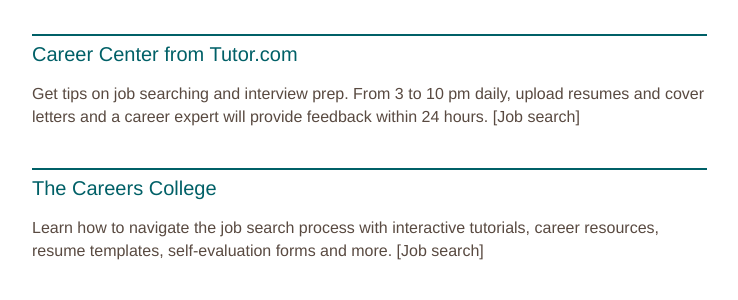
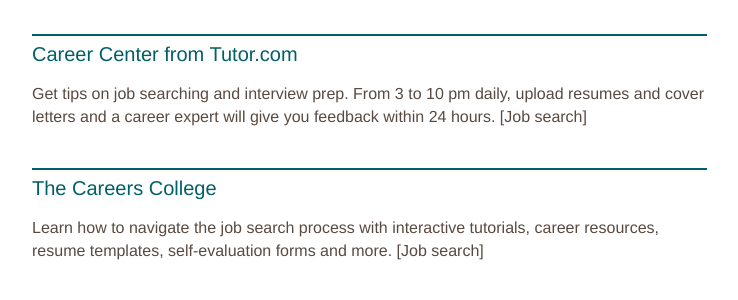
Before and after one commit to skokielibrary/spl-content, a Jekyll site: the page built from _content/bruce/resources--research-topic.markdown, in a window 1280 px wide and 900 px high, scrolled down 901 px. Shown: the part 175-475 px from the top of the window, without its empty margins (126-864 px from the left). Built offline with Jekyll 4.4.1, drawn with Linux system fonts in a browser that asks for light colours.

Commit message:
Updated resources--research-topic.markdown

```diff
--- a/_content/bruce/resources--research-topic.markdown
+++ b/_content/bruce/resources--research-topic.markdown
@@ -31,7 +31,7 @@ All-ages content from _Encyclop&#230;dia Briannica_ and _Britannica Concise Ency
 Art lovers can view and download thousands of high-resolution images from leading museums around the world.
 
 ##Career Center from Tutor.com
-Get tips on job searching and interview prep. From 3 to 10 pm daily, upload resumes and cover letters and a career expert will provide feedback within 24 hours.
+Get tips on job searching and interview prep. From 3 to 10 pm daily, upload resumes and cover letters and a career expert will give you feedback within 24 hours.
 [Job search]
 
 ##The Careers College
```
